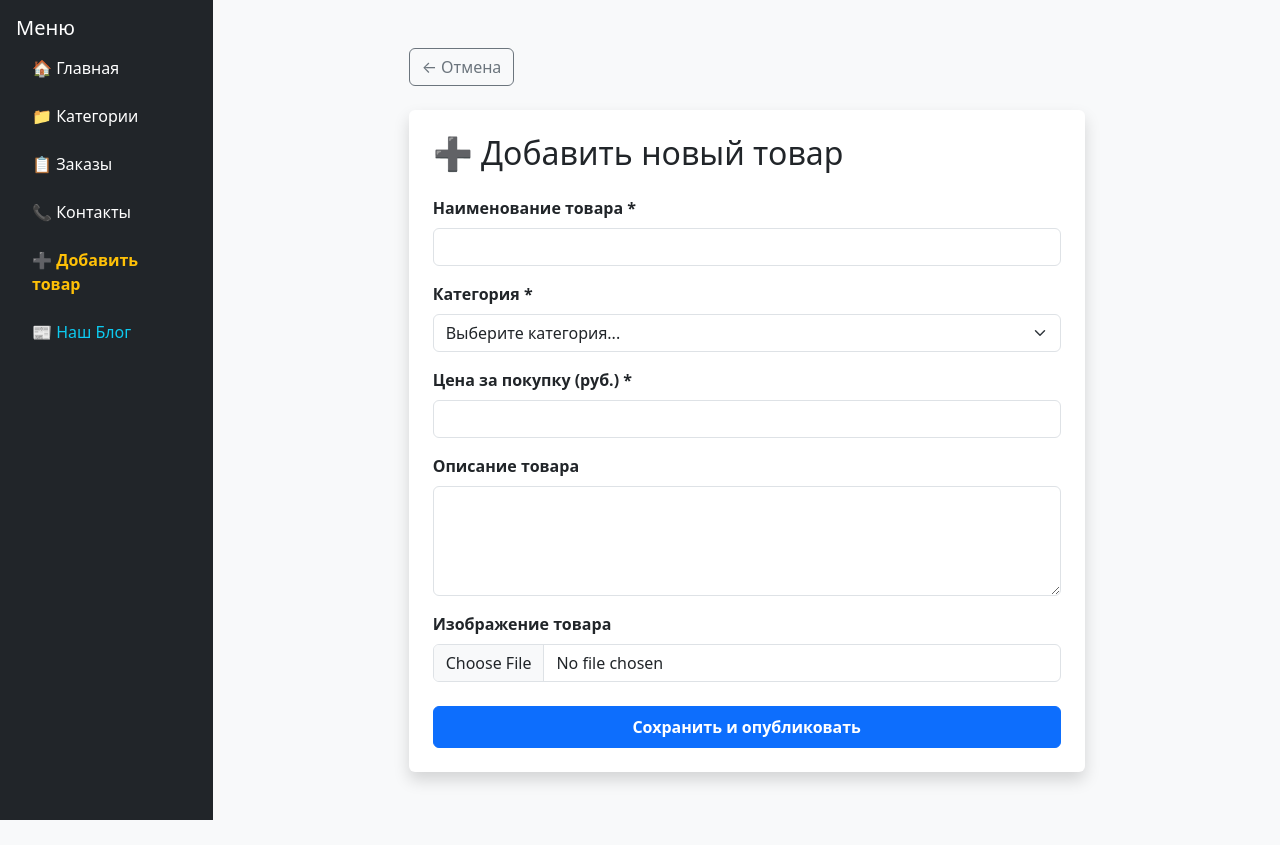
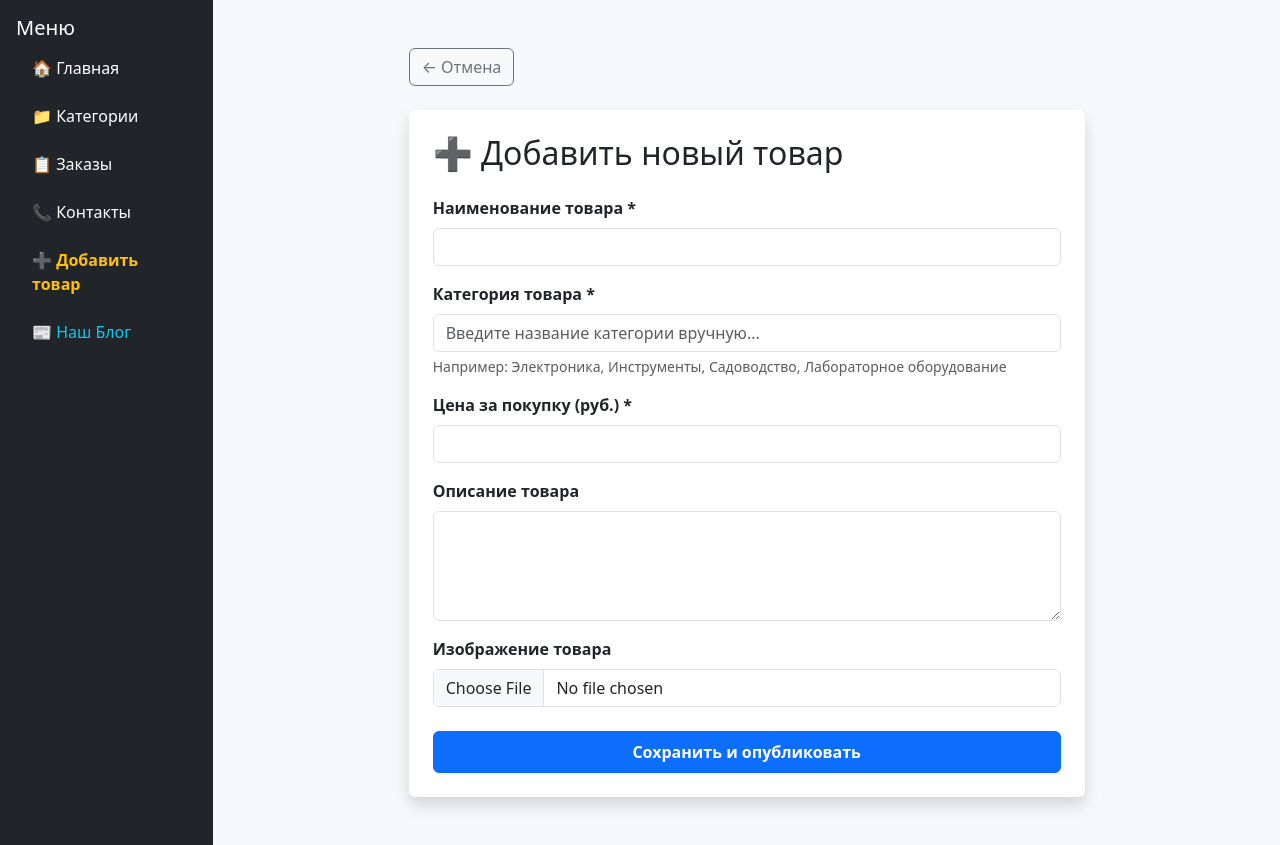
Before and after one commit to EvgeniyGeK/Home_work_21_2, a Django app: page /products/create/ in a window 1280 px wide. Before the commit the page ends 820 px from the top, so only its background shows below. Run offline with Django 5.2, Linux system fonts and the light colour scheme; some libraries are stand-ins or nearby versions.

Commit message:
Сделал ручной вод категории товара, снабдил подсказкой, обработал ошибку не правильной категории и отрицательной цены товара

```diff
--- a/src/catalog/forms.py
+++ b/src/catalog/forms.py
@@ -1,6 +1,5 @@
 from django import forms
-from catalog.models import Product
-
+from catalog.models import Product, Category
 
 FORBIDDEN_WORDS = [
     "казино", "криптовалюта", "крипта", "биржа",
@@ -9,23 +8,54 @@ FORBIDDEN_WORDS = [
 
 
 class ProductForm(forms.ModelForm):
+    category = forms.CharField(
+        max_length=150,
+        label="Категория товара",
+        help_text="Например: Электроника, Инструменты, Садоводство, Лабораторное оборудование",
+        widget=forms.TextInput(attrs={
+            'placeholder': 'Введите название категории вручную...',
+            'class': 'form-control'
+        })
+    )
+
     class Meta:
         model = Product
         fields = ("name", "description", "image", "category", "price")
 
     def __init__(self, *args, **kwargs):
-        """Автоматическая стилизация всех полей формами Bootstrap (Выполнение критерия)"""
         super().__init__(*args, **kwargs)
+        if self.instance and self.instance.pk and self.instance.category:
+            self.initial['category'] = self.instance.category.name
+
         for field_name, field in self.fields.items():
-            if isinstance(field.widget, forms.CheckboxInput):
-                field.widget.attrs['class'] = 'form-check-input'
-            else:
-                field.widget.attrs['class'] = 'form-control'
+            if field_name != 'category':  # Категорию мы уже настроили выше
+                if isinstance(field.widget, forms.CheckboxInput):
+                    field.widget.attrs['class'] = 'form-check-input'
+                else:
+                    field.widget.attrs['class'] = 'form-control'
+
+    def clean_category(self):
+        """
+        Валидация ручного текстового ввода категории.
+        Ищет совпадение по имени в базе данных без учета регистра.
+        """
+        category_name = self.cleaned_data.get("category").strip()
+
+        if not category_name:
+            raise forms.ValidationError("Поле категории является обязательным для заполнения.")
+
+        category_obj = Category.objects.filter(name__iexact=category_name).first()
+
+        if not category_obj:
+            raise forms.ValidationError(
+                f"Категория '{category_name}' не найдена в базе данных. "
+                f"Пожалуйста, введите существующую категорию или создайте её в админ-панели."
+            )
+
+        return category_obj
 
     def clean_price(self):
-        """Валидация цены на отрицательные значения (Выполнение критерия)"""
         price = self.cleaned_data.get("price")
-
         if price is not None and price < 0:
             raise forms.ValidationError(
                 "Ошибка: Цена за покупку не может быть отрицательной! Укажите корректное положительное число."
@@ -33,26 +63,18 @@ class ProductForm(forms.ModelForm):
         return price
 
     def clean_name(self):
-        """Валидация поля 'name' на отсутствие спам-слов с игнорированием регистра"""
         name = self.cleaned_data.get("name")
         name_lower = name.lower()
         for word in FORBIDDEN_WORDS:
             if word in name_lower:
-                raise forms.ValidationError(
-                    f"Название продукта содержит запрещенное спам-слово '{word}'. Пожалуйста, измените название."
-                )
+                raise forms.ValidationError(f"Название продукта содержит запрещенное спам-слово '{word}'.")
         return name
 
     def clean_description(self):
-        """Валидация поля 'description' на отсутствие спам-слов с игнорированием регистра"""
         description = self.cleaned_data.get("description")
-
         if description:
             description_lower = description.lower()
-
             for word in FORBIDDEN_WORDS:
                 if word in description_lower:
-                    raise forms.ValidationError(
-                        f"Описание продукта содержит запрещенное спам-слово '{word}'. Пожалуйста, измените текст."
-                    )
+                    raise forms.ValidationError(f"Описание продукта содержит запрещенное спам-слово '{word}'.")
         return description
--- a/src/templates/product_form.html
+++ b/src/templates/product_form.html
@@ -27,15 +27,15 @@
             </div>
 
             <div class="mb-3">
-                <label for="category" class="form-label fw-bold">Категория *</label>
-                <select class="form-select" id="category" name="category" required>
-                    <option value="" {% if not form.category.value %}selected{% endif %} disabled>Выберите категория...</option>
-                    {% for category in categories %}
-                        <option value="{{ category.pk }}" {% if form.category.value == category.pk %}selected{% endif %}>
-                            {{ category.name }}
-                        </option>
-                    {% endfor %}
-                </select>
+                <label for="category" class="form-label fw-bold">Категория товара *</label>
+                <input type="text"
+                       class="form-control"
+                       id="category"
+                       name="category"
+                       placeholder="{{ form.category.field.widget.attrs.placeholder }}"
+                       value="{{ form.category.value|default:'' }}"
+                       required>
+                <div class="form-text text-muted small">{{ form.category.help_text }}</div>
                 {% for error in form.category.errors %}
                     <div class="text-danger small mt-1 fw-bold">⚠️ {{ error }}</div>
                 {% endfor %}
```
